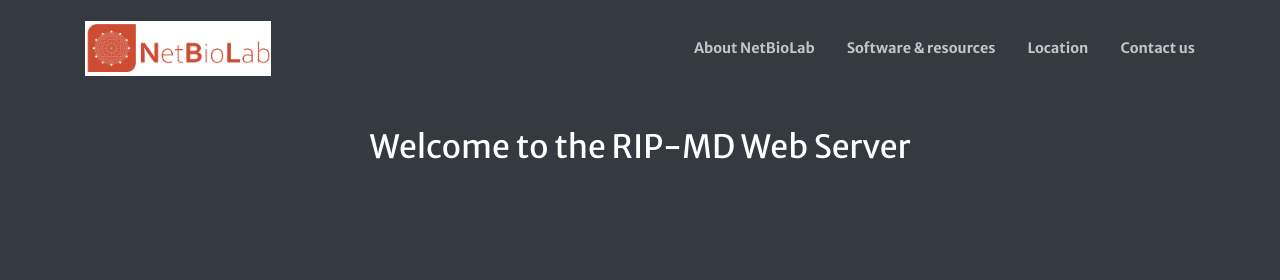
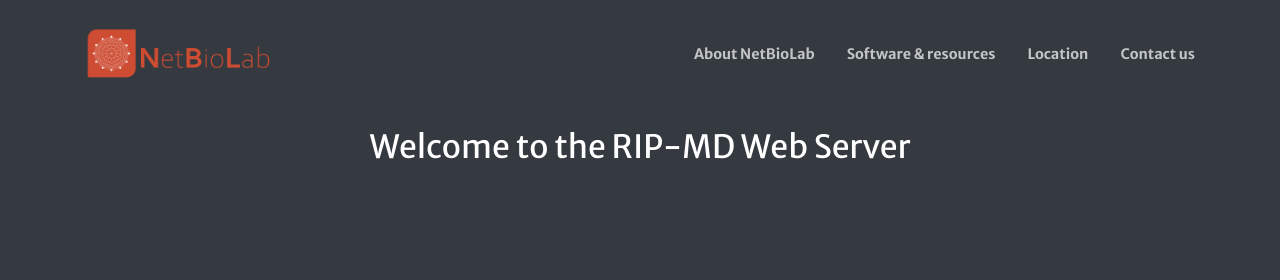
Before and after one commit to networkbiolab/networkbiolab.github.io, a website with bundled scripts: page rip-md.html in a window 1280 px wide. Shown: the top 280 px of the page. Built offline with nearby package versions, Linux system fonts and the light colour scheme.

Commit message:
transparent logo

```diff
--- a/rip-md.html
+++ b/rip-md.html
@@ -30,7 +30,8 @@
   <!-- Navigation -->
   <nav class="navbar navbar-expand-lg navbar-light fixed-top py-3" id="mainNav">
     <div class="container">
-      <a class="navbar-brand" href="#page-top"> <img src="img/logo_nbl.jpeg" alt="NetBioLab" height="40%" width="40%"> </a>
+<!--       <a class="navbar-brand js-scroll-trigger" href="#page-top"> <img src="img/logo_nbl.jpeg" alt="NetBioLab" height="40%" width="40%"> </a> -->
+      <a class="navbar-brand" href="#page-top"> <img src="img/logo_nbl_transparente.png" alt="NetBioLab" height="40%" width="40%"> </a>
       <button class="navbar-toggler navbar-toggler-right" type="button" data-toggle="collapse" data-target="#navbarResponsive" aria-controls="navbarResponsive" aria-expanded="false" aria-label="Toggle navigation">
         <span class="navbar-toggler-icon"></span>
       </button>
```
Also changed, not shown: ganglia.html (+2 -1 lines), index.html (+2 -1 lines).
